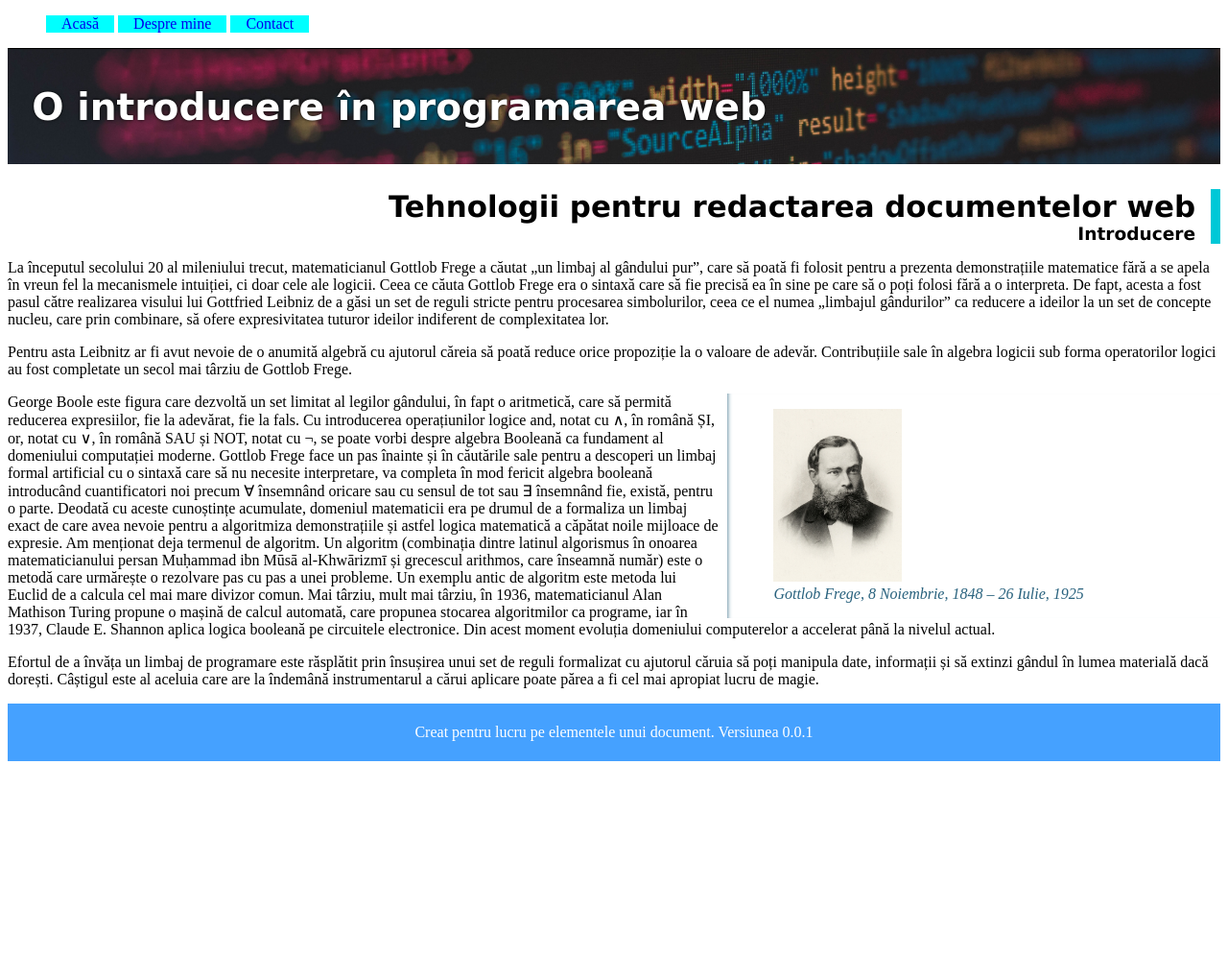
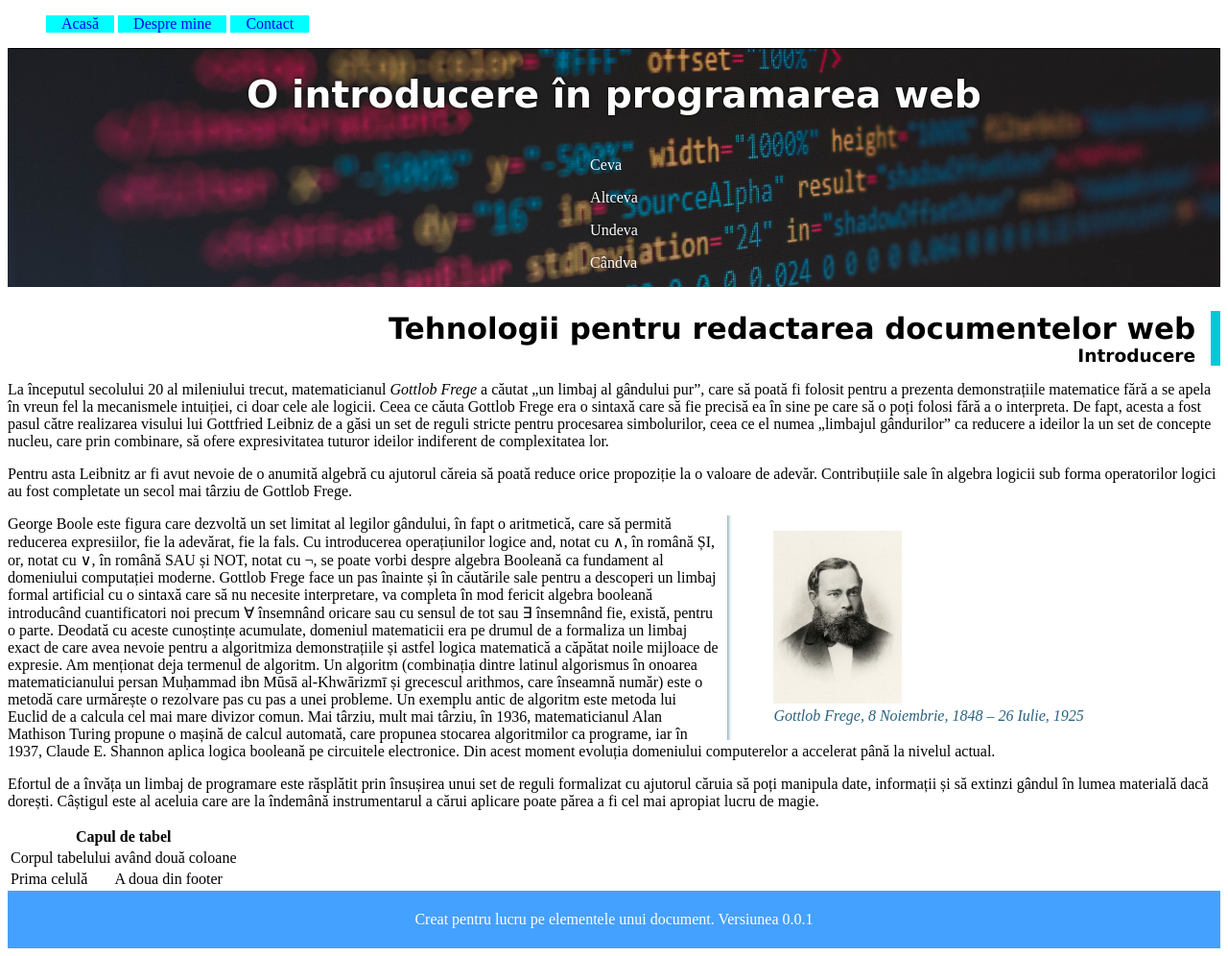
Before and after one commit to kosson/sidIII2021, a plain HTML site: page index.html in a window 1280 px wide. Shown: the whole page at 96% size. Before the commit the page ends 801 px from the top, so only its background shows below. Drawn offline with Linux system fonts and the light colour scheme.

Commit message:
9 dec plus tabel

```diff
--- a/index.html
+++ b/index.html
@@ -1,6 +1,7 @@
 <!DOCTYPE html>
 <html>
     <head>
+      <title>Titlul paginii</title>
       <style>
         nav {
           border-bottom: 1px solid black;
@@ -18,8 +19,8 @@
           background: no-repeat left/cover url(img/florian-olivo-JNz9bQD3Oio-unsplash.jpg);
           /* Creator Florian Olivio - https://unsplash.com/photos/JNz9bQD3Oio */
           display: flex;
-          height: 120px;
-          min-width: 120px;
+          flex-direction: column;
+          justify-content: center;
           align-items: center;
           color: #fff;
           text-shadow: #000 0 0 .2em;
@@ -78,6 +79,12 @@
         <main class="content">
           <header class="page-header">
             <h1>O introducere în programarea web</h1>
+            <div>
+              <div class="rosu"><p>Ceva</p></div>
+              <div class="verde"><p>Altceva</p></div>
+              <div class="albastru"><p>Undeva</p></div>
+              <div class="mov"><p>Cândva</p></div>
+            </div>
           </header>
           <section>
             <hgroup>
@@ -85,7 +92,7 @@
               <h2>Introducere</h2>
             </hgroup>
             <p>
-              La începutul secolului 20 al mileniului trecut, matematicianul Gottlob Frege a căutat „un limbaj al gândului pur”, care să poată fi folosit pentru a prezenta demonstrațiile matematice fără a se apela în vreun fel la mecanismele intuiției, ci doar cele ale logicii. Ceea ce căuta Gottlob Frege era o sintaxă care să fie precisă ea în sine pe care să o poți folosi fără a o interpreta.
+              La începutul secolului 20 al mileniului trecut, matematicianul <em>Gottlob Frege</em> a căutat „un limbaj al gândului pur”, care să poată fi folosit pentru a prezenta demonstrațiile matematice fără a se apela în vreun fel la mecanismele intuiției, ci doar cele ale logicii. Ceea ce căuta Gottlob Frege era o sintaxă care să fie precisă ea în sine pe care să o poți folosi fără a o interpreta.
               De fapt, acesta a fost pasul către realizarea visului lui Gottfried Leibniz de a găsi un set de reguli stricte pentru procesarea simbolurilor, ceea ce el numea „limbajul gândurilor” ca reducere a ideilor la un set de concepte nucleu, care prin combinare, să ofere expresivitatea tuturor ideilor indiferent de complexitatea lor.
             </p>
             <p>
@@ -106,6 +113,27 @@
               Efortul de a învăța un limbaj de programare este răsplătit prin însușirea unui set de reguli formalizat cu ajutorul căruia să poți manipula date, informații și să extinzi gândul în lumea materială dacă dorești. Câștigul este al aceluia care are la îndemână instrumentarul a cărui aplicare poate părea a fi cel mai apropiat lucru de magie.
             </p>
           </section>
+          <section>
+            <table>
+                <thead>
+                    <tr>
+                        <th colspan="2">Capul de tabel</th>
+                    </tr>
+                </thead>
+                <tbody>
+                    <tr>
+                        <td>Corpul tabelului</td>
+                        <td>având două coloane</td>
+                    </tr>
+                </tbody>
+                <tfoot>
+                    <tr>
+                        <td>Prima celulă</td>
+                        <td>A doua din footer</td>
+                    </tr>
+                </tfoot>
+            </table>
+          </section>
         </main>
         <footer>
           <p>Creat pentru lucru pe elementele unui document. Versiunea 0.0.1</p>
```
Also changed, not shown: img/artem-sapegin-b18TRXc8UPQ-unsplash.jpg (deleted).
